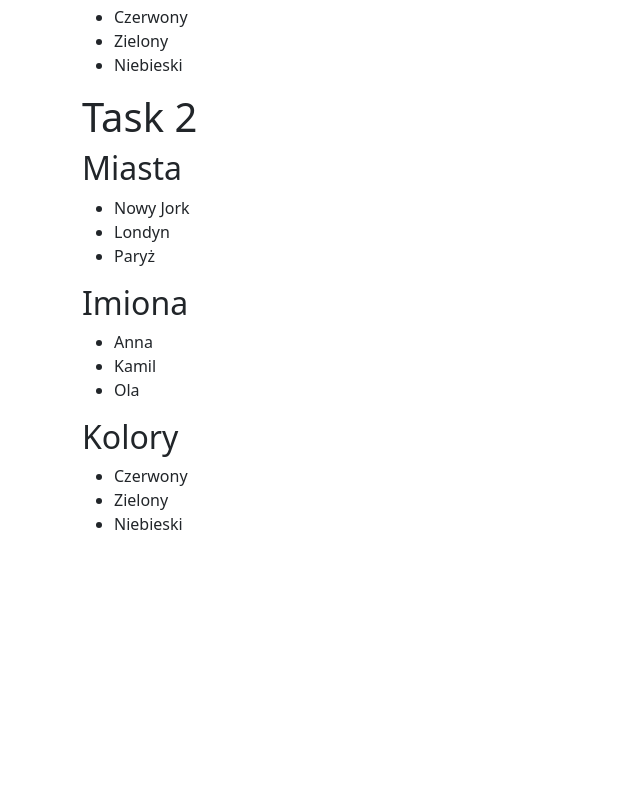
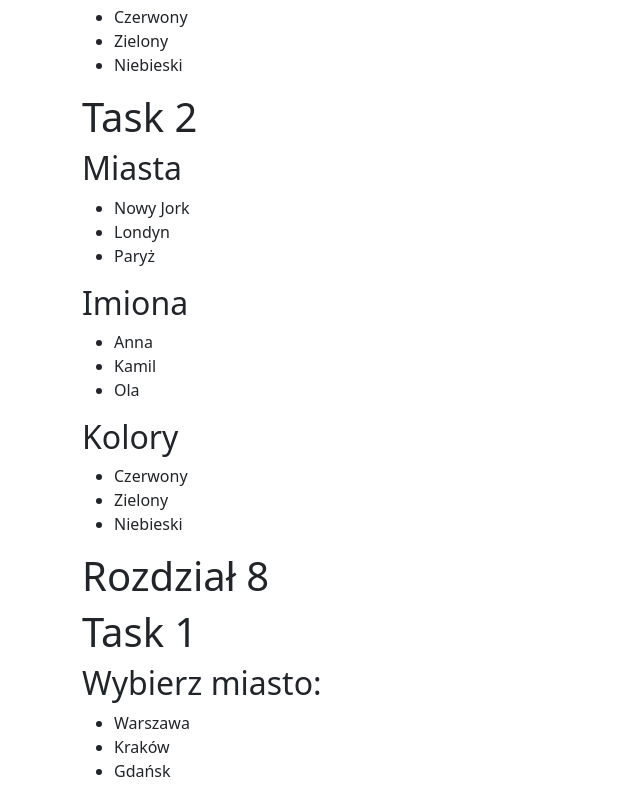
Before and after one commit to celnik-213/react, a React (Create React App) app: page / in a window 1280 px wide. Shown: the part 2410-3209 px from the top of the page, without its empty margins (0-640 px from the left). Before the commit the page ends 2962 px from the top, so only its background shows below. Built offline with nearby package versions, Linux system fonts and the light colour scheme.

Commit message:
Rozdzial8Task1

```diff
--- a/src/App.js
+++ b/src/App.js
@@ -19,6 +19,7 @@ import AddList from './components/AddList';
 import CountTo0 from './components/CountTo0';
 import DomyslnaWartosc from './components/DomyslnaWartosc';
 import DodanieObslugiKlikniecia from './components/DodanieObslugiKlikniecia';
+import PodswietlenieWybranegoElemenu from './components/PodswietlenieWybranegoElemenu';
 
 function App() {
 
@@ -63,6 +64,9 @@ function App() {
             <DomyslnaWartosc />
             <h1>Task 2</h1>
             <DodanieObslugiKlikniecia />
+            <h1>Rozdział 8</h1>
+            <h1>Task 1</h1>
+            <PodswietlenieWybranegoElemenu />
 
         </div>
 
--- /dev/null
+++ b/src/components/PodswietlenieWybranegoElemenu.jsx
@@ -0,0 +1,40 @@
+import { useState } from "react";
+
+const ItemList = ({ items, selectedItem, onSelectItem }) => {
+    return (
+        <ul>
+            {items.map((item, index) => (
+                <li
+                    key={index}
+                    className={selectedItem === item ? "active" : ""}
+                    onClick={() => onSelectItem(item)}
+                    style={{ cursor: "pointer" }}
+                >
+                    {item}
+                </li>
+            ))}
+        </ul>
+    );
+};
+
+const App = () => {
+    const [selectedItem, setSelectedItem] = useState(null);
+
+    const handleSelectItem = (item) => {
+        setSelectedItem(item);    // zapisujemy wybrany element w stanie App
+        console.log(`Wybrano: ${item}`);
+    };
+
+    return (
+        <div>
+            <h2>Wybierz miasto:</h2>
+            <ItemList
+                items={["Warszawa", "Kraków", "Gdańsk"]}
+                selectedItem={selectedItem}
+                onSelectItem={handleSelectItem}
+            />
+        </div>
+    );
+};
+
+export default App;
```
